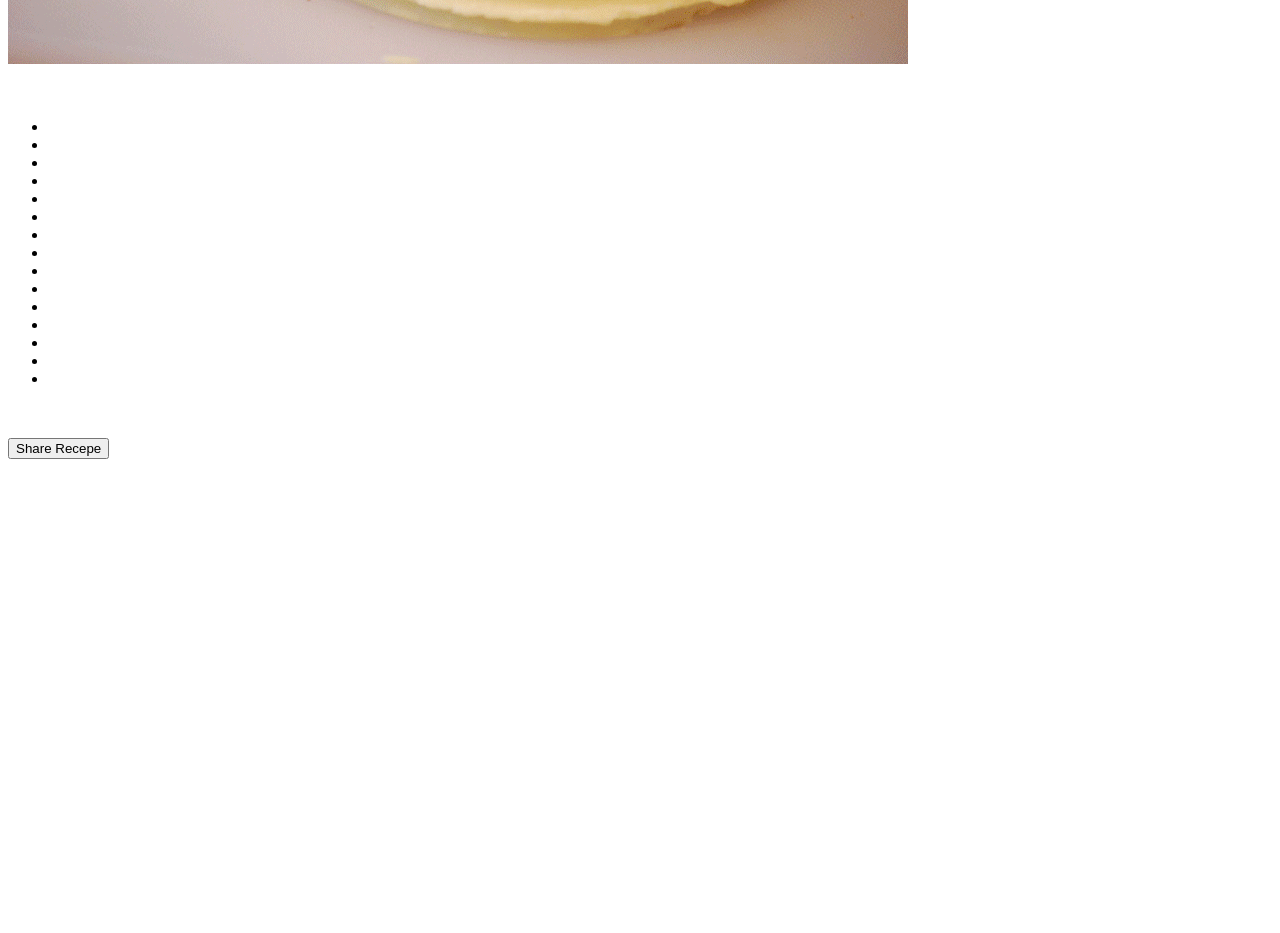
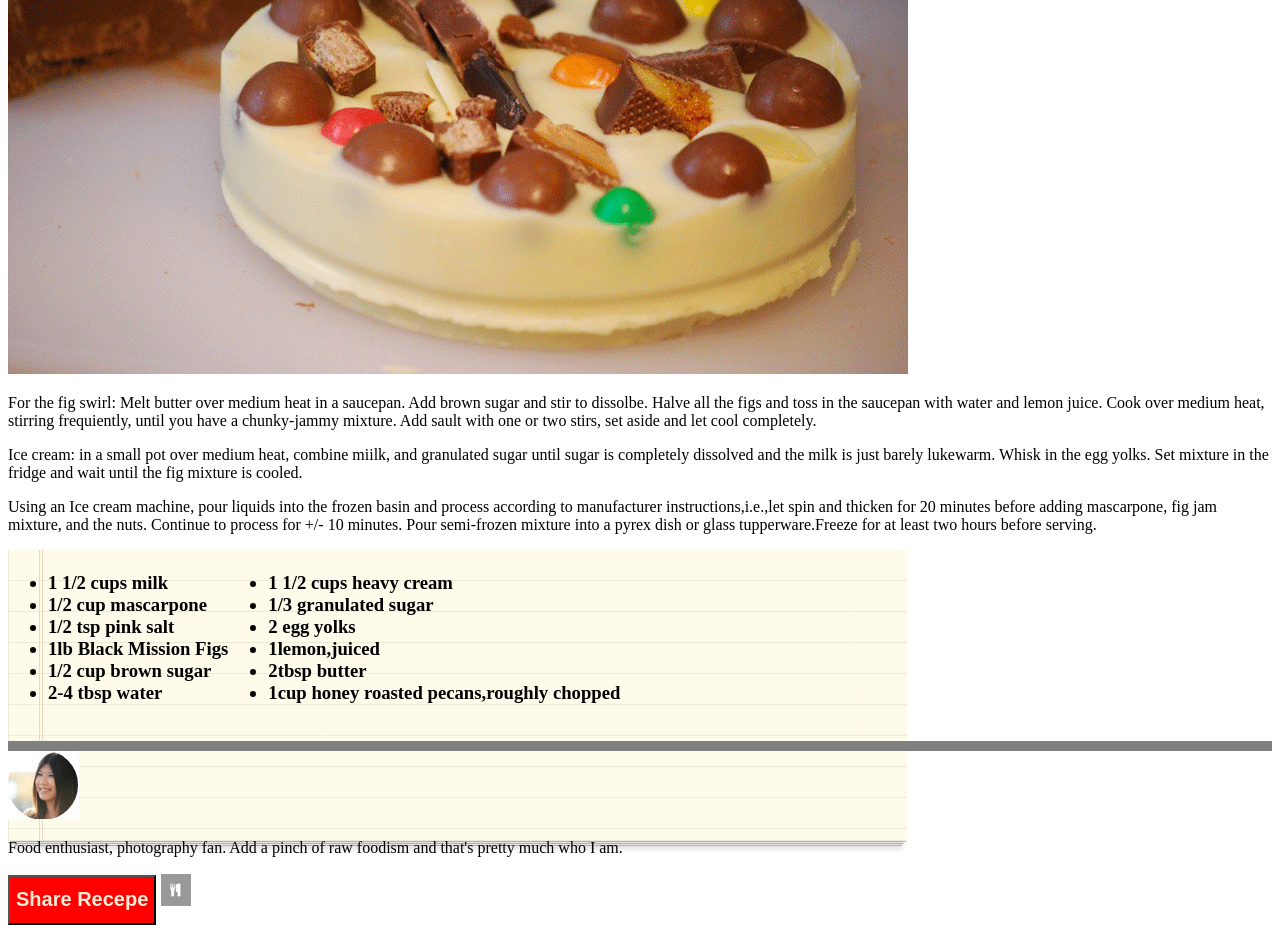
Before and after one commit to chrisbas01/chocolate-pizza, a plain HTML site: page index.html in a window 1280 px wide. Shown: the part 640-1573 px from the top of the page. Before the commit the page ends 1107 px from the top, so only its background shows below. Drawn offline with Linux system fonts and the light colour scheme.

Commit message:
added text

```diff
--- a/index.html
+++ b/index.html
@@ -9,18 +9,27 @@
 </head>
 <body>
   <header>
-    <img src="/images/logo.png" alt="company-logo"><P></P><img src="/images/fb-icon.png" alt=""><img src="/images/twit-icon.png" alt=""><img src="/images/gp-icon.png" alt=""><img src="/images/insta-icon.png" alt=""><img src="/images/flic-icon.png" alt=""><img src="images/pint-icon.png" alt=""><img src="/images/rss-icon.png" alt=""><img src="images/mail-icon.png" alt="">
+    <img src="/images/logo.png" alt="company-logo"><h1 class="logo">Delicious</h1> <h5>THE BEST FOOD BLOG ON THE WEB</h5><img src="/images/fb-icon.png" alt=""><img src="/images/twit-icon.png" alt=""><img src="/images/gp-icon.png" alt=""><img src="/images/insta-icon.png" alt=""><img src="/images/flic-icon.png" alt=""><img src="images/pint-icon.png" alt=""><img src="/images/rss-icon.png" alt=""><img src="images/mail-icon.png" alt="">
   </header>
 
   <main>
+    <h1>Chocolate Pizza</h1><h4>POSTED ON 15 DEC 2013/DESSERTS</h4> <img src="/images/print-icon.png" alt=""><h4>PRINT</h4>
     <img class="hero-img" src="images/choco-pizza.png" alt="" srcset="">
-    <p></p>
-    <img class="banner-img"src="" alt="" srcset=""> <ul>
-      <li></li><li></li><li></li><li></li><li></li><li></li><li></li><li></li><li></li><li></li><li></li><li></li><li></li><li></li><li></li>
-    </ul>
+    <p>For the fig swirl: Melt butter over medium heat in a saucepan. Add brown sugar and stir to dissolbe. Halve all the figs and toss in the saucepan with water and lemon juice. Cook over medium heat, stirring frequiently, until you have a chunky-jammy mixture. Add sault with one or two stirs, set aside and let cool completely.</p>
+
+<p>
+      Ice cream: in a small pot over medium heat, combine miilk, and granulated sugar until sugar is completely dissolved and the milk is just barely lukewarm. Whisk in the egg yolks. Set mixture in the fridge and wait until the fig mixture is cooled.</p>
+
+<p>
+        Using an Ice cream machine, pour liquids into the frozen basin and process according to manufacturer instructions,i.e.,let spin and thicken for 20 minutes before adding mascarpone, fig jam mixture, and the nuts. Continue to process for +/- 10 minutes. Pour semi-frozen mixture into a pyrex dish or glass tupperware.Freeze for at least two hours before serving.
+    </p>
+    <img class="banner-img"src="/images/list-bg.png" alt="" srcset=""><h3><ul>
+      <li>1 1/2 cups milk</li><li>1/2 cup mascarpone</li><li>1/2 tsp pink salt</li><li>1lb Black Mission Figs</li><li>1/2 cup brown sugar</li><li>2-4 tbsp water</li></ul><ul><li>1 1/2 cups heavy cream</li><li class="line-thru">1/3 granulated sugar</li><li class="line-thru">2 egg yolks</li><li>1lemon,juiced</li><li>2tbsp butter</li><li>1cup honey roasted pecans,roughly chopped</li>
+    </ul></h3>
   </main>
   <footer>
-    <img class="woman" src="" alt=""><p></p><button>Share Recepe</button>
+    <img class="woman" src="/images/van-pic.png" alt=""><p>Food enthusiast, photography fan. Add a pinch of raw foodism and that's pretty much who I am.</p><button><h2>Share Recepe</h2></button>
+  <img src="/images/small-logo.png" alt="">
   </footer>
 </body>
 <script src="js/app.js" type="text/javascript"></script>
--- a/style.css
+++ b/style.css
@@ -0,0 +1,39 @@
+.banner-img {
+    display: inline;
+ z-index: -1;
+ position: absolute;
+}
+
+ul {
+    justify-content:center;
+    display: inline-block;
+    justify-content: space-around;
+}
+
+button {
+    background-color: red;
+    color: antiquewhite;
+    height: 50px;
+    justify-content: center;
+
+}
+h2  {
+    margin-top: auto;
+    margin-bottom: auto;
+    -moz-text-decoration-style: none;
+}
+
+header {
+    border-bottom: 10px solid gray;
+}
+footer {
+    display: block;
+    border-top: 10px solid gray;
+    justify-content: baseline;
+    margin-top: auto;
+}
+main {
+    justify-content: center;
+    margin-left: auto;
+    margin-right: auto;
+}
```
Also changed, not shown: images/van-pic.png (added).
